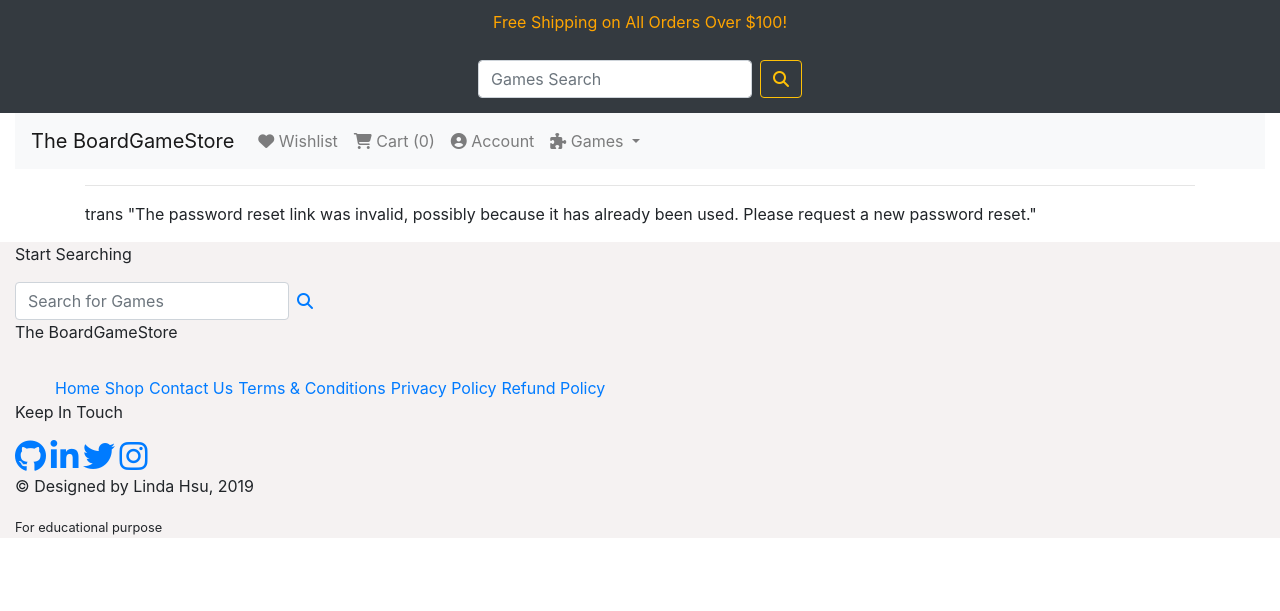
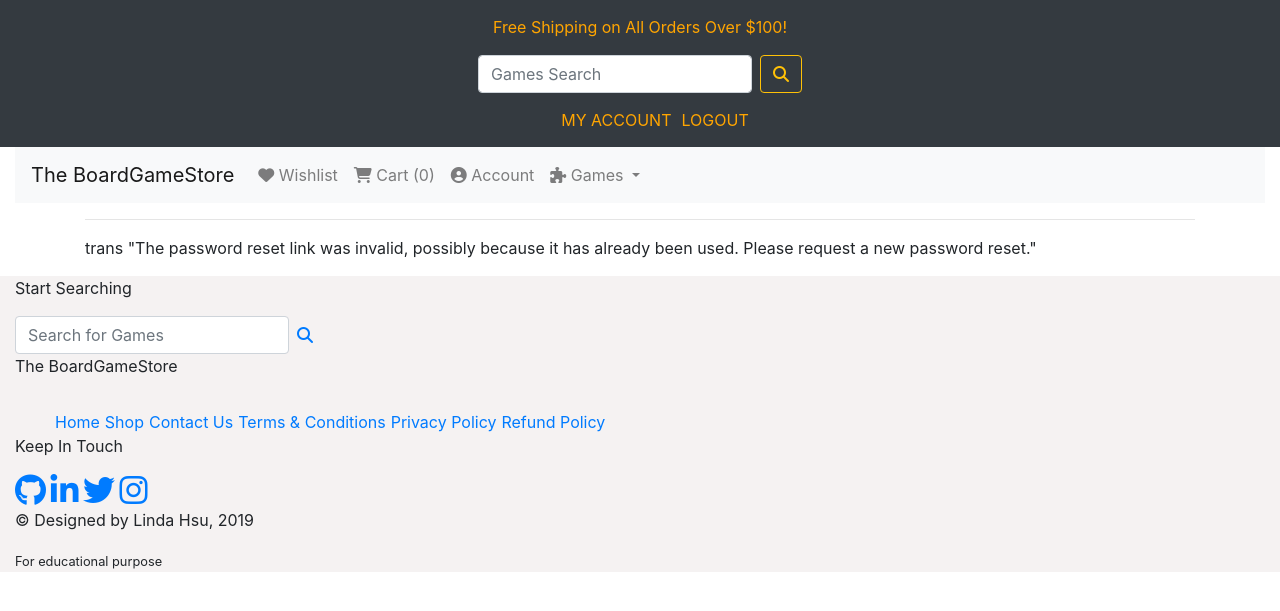
Before and after one commit to Paddlepop25/codeinstitute-boardgame-store, a Django app: page /user/reset/1/1/ in a window 1280 px wide. Shown: the top 611 px of the page. Run offline with Django 3.2, Linux system fonts and the light colour scheme; the visitor is signed in with stand-in values (Sample User, id 1); some libraries are stand-ins or nearby versions.

Commit message:
added user authentication to top tow

```diff
--- a/static/styles/styles.css
+++ b/static/styles/styles.css
@@ -10,12 +10,28 @@ body {
 }
 
 .top-row .free-shipping {
-    margin: 10px auto;
+    margin: 0 auto;
+    margin-top: 15px;
 }
 
 .top-row .search_games {
     margin: 0 auto;
     margin-bottom: 15px;
+}
+
+.top-row .account {
+    margin: 0 auto;
+    margin-bottom: 15px;
+}
+
+.top-row .account li {
+    list-style-type: none;
+    float: left;
+    margin-right: 10px;
+}
+
+.top-row .account a {
+    color: orange;
 }
 
 /*.account {*/
--- a/templates/base.html
+++ b/templates/base.html
@@ -16,21 +16,37 @@
 
 <body>
   <div class="container-fluid top-row">
-    <!--<div class="row bg-dark">-->
       <div class="row bg-dark">
       <div class="free-shipping">
         <p>Free Shipping on All Orders Over $100!</p>
       </div>
       </div>
+
       <div class="row bg-dark">
       <div class="search_games">
-        <form class="form-inline">
-        <input class="form-control mr-sm-2" type="search" placeholder="Games Search">
+        <form method="GET" class="form-inline" action="{% url 'show_games' %}">
+        <input name="search_terms" class="form-control mr-sm-2" type="search" placeholder="Games Search">
         <button class="btn btn-outline-warning" type="submit"><i class="fas fa-search"></i></button>
         </form>
       </div>
       </div>
-    <!--</div>-->
+
+      <div class="row bg-dark">
+        <div class="account">
+        <ul>
+          {% if not user.is_authenticated %}
+          <li><a href="{% url 'register' %}">REGISTER</a></li>
+          <li><a href="{% url 'login' %}">LOGIN</a></li>
+          {% endif %} {% if user.is_authenticated %}
+          <!--<li><a href='{% url 'profile' %}'/>PROFILE</a>-->
+          <!--<li><a href='{% url 'password_reset' %}'>Reset password</a></li>-->
+          <li><a href="{% url 'profile' %}" />MY ACCOUNT</a></li>
+          <li><a href="{% url 'logout_confirm' %}" />LOGOUT</a></li>
+          {% endif %}
+        </ul>
+      </div>
+      </div>
+
   </div>
 
   <div class="container-fluid">
```
